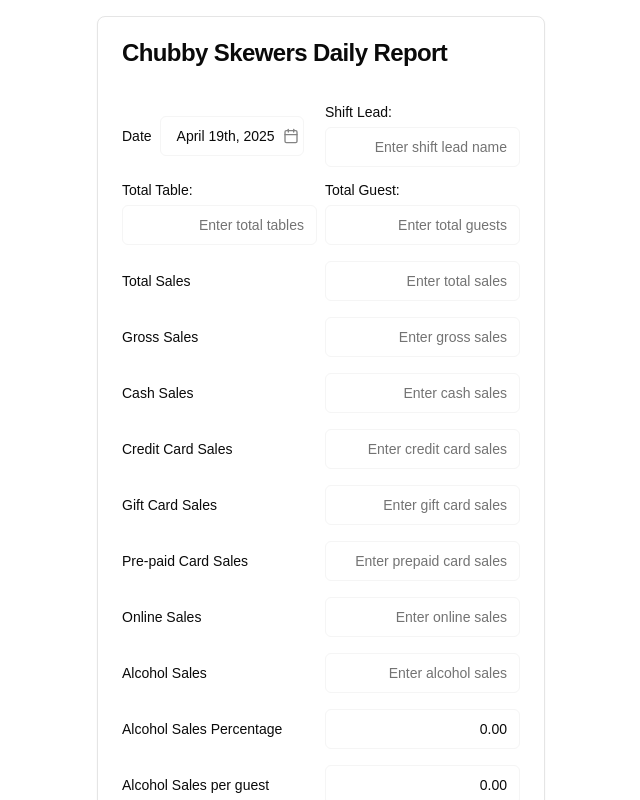
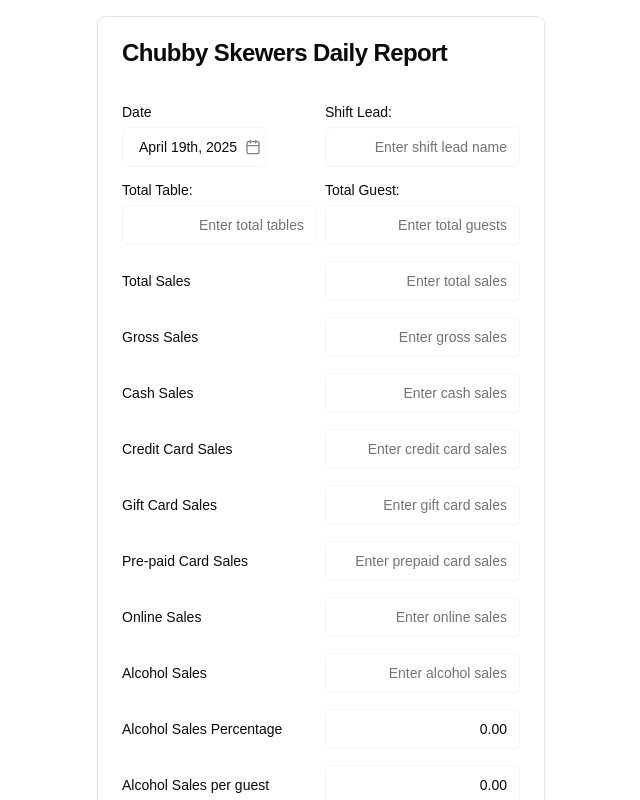
Before and after one commit to lhm-david/CSRHproject, a Next.js app: page / in a window 1280 px wide. Shown: the top 800 px of the page, without its empty margins (319-959 px from the left). Built offline with nearby package versions, Linux system fonts and the light colour scheme; what @genkit-ai/googleai, genkit would draw is missing.

Commit message:
make the date label above the input box

```diff
--- a/src/app/page.tsx
+++ b/src/app/page.tsx
@@ -199,7 +199,7 @@
         <CardContent className="grid gap-4">
 
           <div className="grid grid-cols-2 gap-2">
-            <div className="flex items-center space-x-2">
+            <div className="flex flex-col space-y-2">
               <Label htmlFor="date">Date</Label>
               <Popover>
                 <PopoverTrigger asChild>
```
